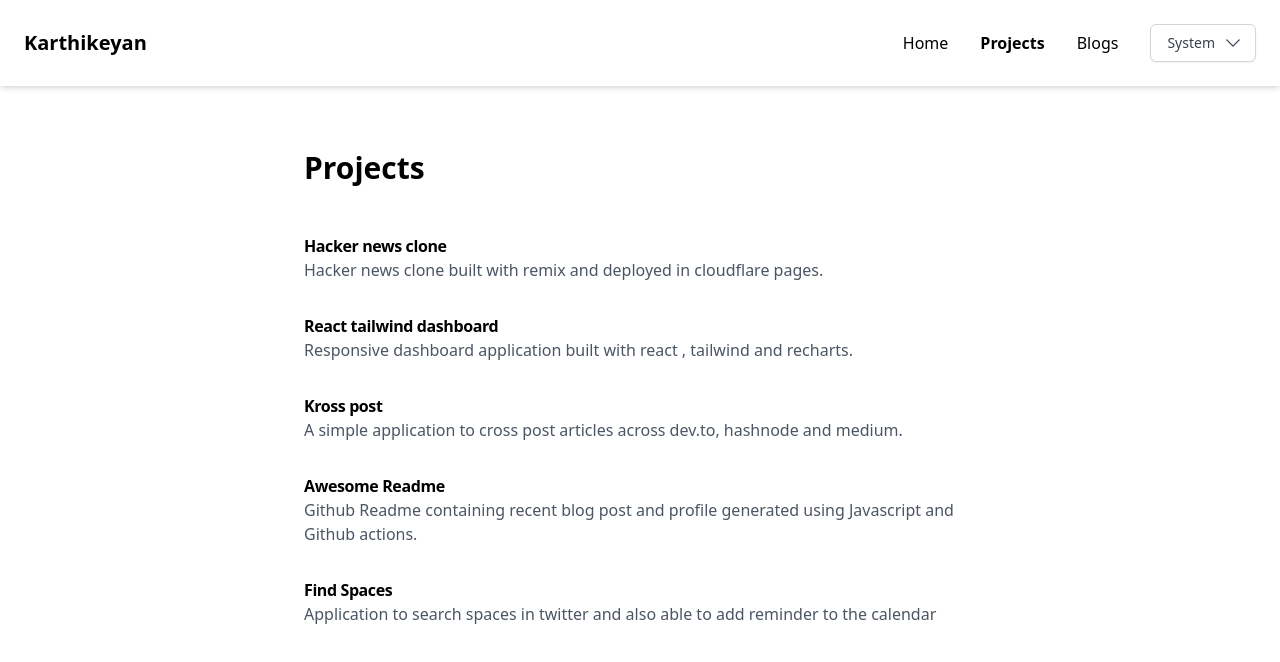
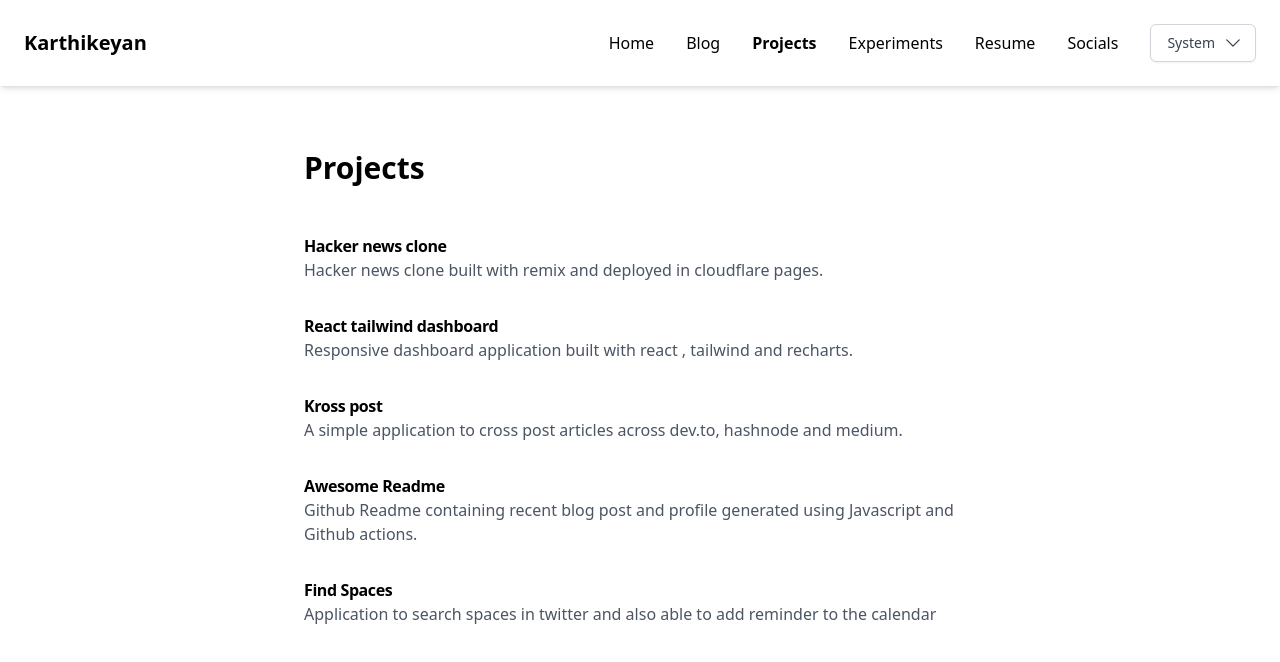
Before and after one commit to skarthikeyan96/karthik.dev, a Next.js app: page /projects in a window 1280 px wide. Shown: the top 662 px of the page. Built offline with nearby package versions, Linux system fonts and the light colour scheme.

Commit message:
fix: update the nav links

```diff
--- a/components/Layout.tsx
+++ b/components/Layout.tsx
@@ -7,6 +7,34 @@ import { useState } from "react";
 interface Layout {
   children: JSX.Element;
 }
+
+const navItems = [
+  {
+    name: "home",
+    route: "/",
+  },
+  {
+    name: "blog",
+    route: "/blog",
+  },
+  {
+    name: "projects",
+    route: "/projects",
+  },
+  {
+    name: "experiments",
+    route: "/experiments",
+  },
+  {
+    name: "resume",
+    route: "https://peerlist.io/karthik_coder", // link to the peerlist or google docs
+    setTarget: true
+  },
+  {
+    name: "socials",
+    route: "/socials",
+  },
+];
 
 const Layout = ({ children }: Layout) => {
   const router = useRouter();
@@ -41,35 +69,25 @@ const Layout = ({ children }: Layout) => {
             </Link>
           </div>
           <div className="flex space-x-8 items-center">
-            <Link href="/">
+
+          {navItems.map((item, index) => {
+            if (item.route.length !== 0) {
+              return (
+                <Link href={item.route} key={index}>
                   <a
+                    target={item.setTarget ? "_blank" : ""}
                     className={
-                  router.pathname === "/" ? boldFontClass : normalFontClass
+                      router.pathname === item.route
+                        ? `font-bold capitalize`
+                        : `font-normal capitalize`
                     }
                   >
-                Home
+                    {item.name}
                   </a>
                 </Link>
-            <Link href="/projects">
-              <a
-                className={
-                  router.pathname === "/projects"
-                    ? boldFontClass
-                    : normalFontClass
+              );
             }
-              >
-                Projects
-              </a>
-            </Link>
-            <Link href="/blog">
-              <a
-                className={
-                  router.pathname === "/blog" ? boldFontClass : normalFontClass
-                }
-              >
-                Blogs
-              </a>
-            </Link>
+          })}
 
             <Link href="#">
               <ThemeToggler />
@@ -84,16 +102,14 @@ const Layout = ({ children }: Layout) => {
         </main>
       </div>
 
-{
-  /**Mobile nav */
-}
-      <div className="md:hidden fixed bottom-0 bg-white px-6 py-8 w-full z-0 border border-1 dark:bg-black">
+      {/**Mobile nav */}
+      <div className="md:hidden fixed bottom-0 bg-white px-6 py-8 w-full z-0  border-t-2 border-b-gray-900 dark:border-0 dark:bg-black">
         <div>
           <a
             className={
               isShowing
                 ? `hidden`
-                : `${navLogoClass} font-extrabold text-xl tracking-normal`
+                : `${navLogoClass} font-extrabold text-xl tracking-normal border-1`
             }
             onClick={() => setIsShowing(!isShowing)}
           >
@@ -108,35 +124,27 @@ const Layout = ({ children }: Layout) => {
               : `hidden`
           }
         >
-          <Link href="/">
+          {navItems.map((item, index) => {
+            if (item.route.length !== 0) {
+              return (
+                <Link href={item.route} key={index}>
                   <a
-              className={router.pathname === "/" ? `font-bold` : `font-normal`}
+                    className={
+                      router.pathname === item.route
+                        ? `font-bold capitalize`
+                        : `font-normal capitalize`
+                    }
                   >
-              Home
+                    {item.name}
                   </a>
                 </Link>
-          <Link href="/projects">
-            <a
-              className={
-                router.pathname === "/projects" ? `font-bold` : `font-normal`
+              );
             }
-            >
-              Projects
-            </a>
-          </Link>
-          <Link href="/blog">
-            <a
-              className={
-                router.pathname === "/blog" ? `font-bold` : `font-normal`
-              }
-            >
-              Blogs
-            </a>
-          </Link>
+          })}
 
           <Link href="#">
             <div className="w-full">
-              <ThemeToggler isMobileNavVisible={isShowing}/>
+              <ThemeToggler isMobileNavVisible={isShowing} />
             </div>
           </Link>
         </div>
```
Lines whose indentation alone changed are shown as unchanged.
